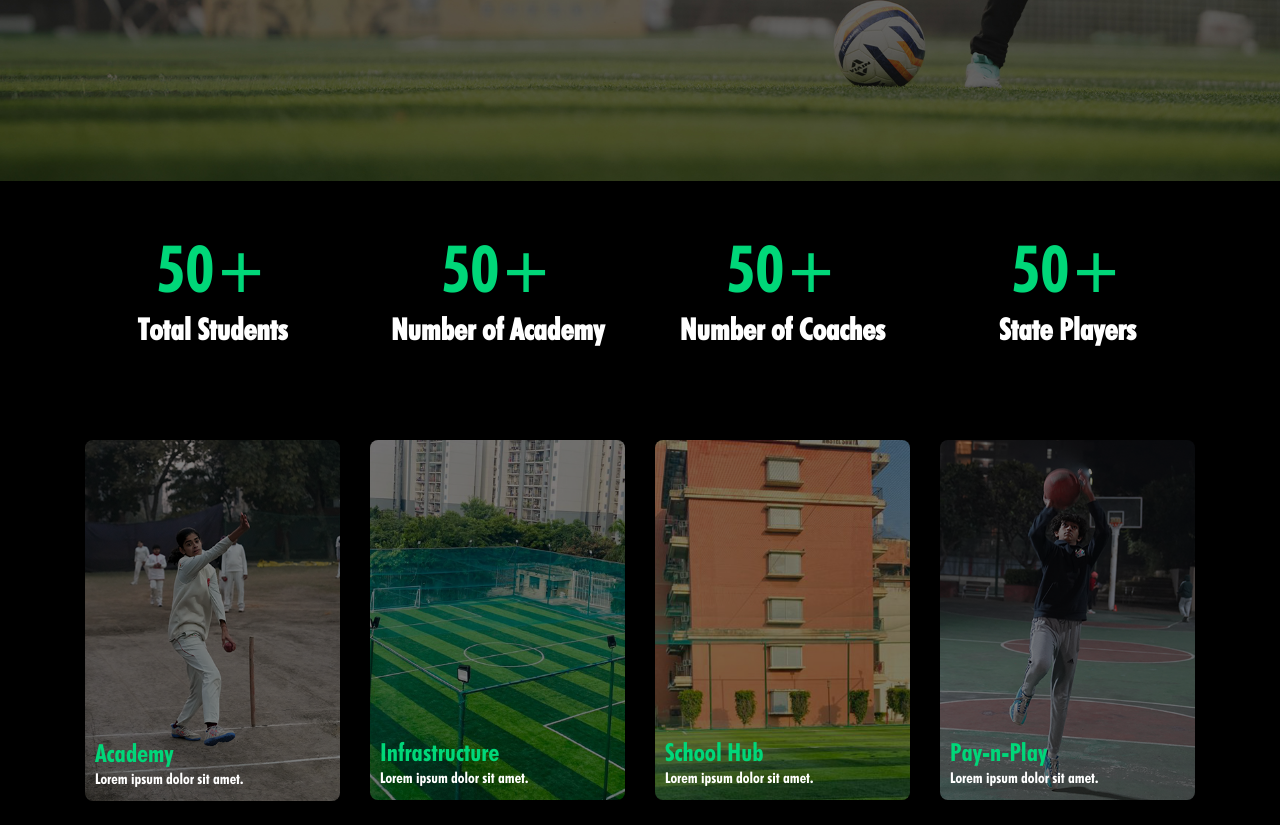
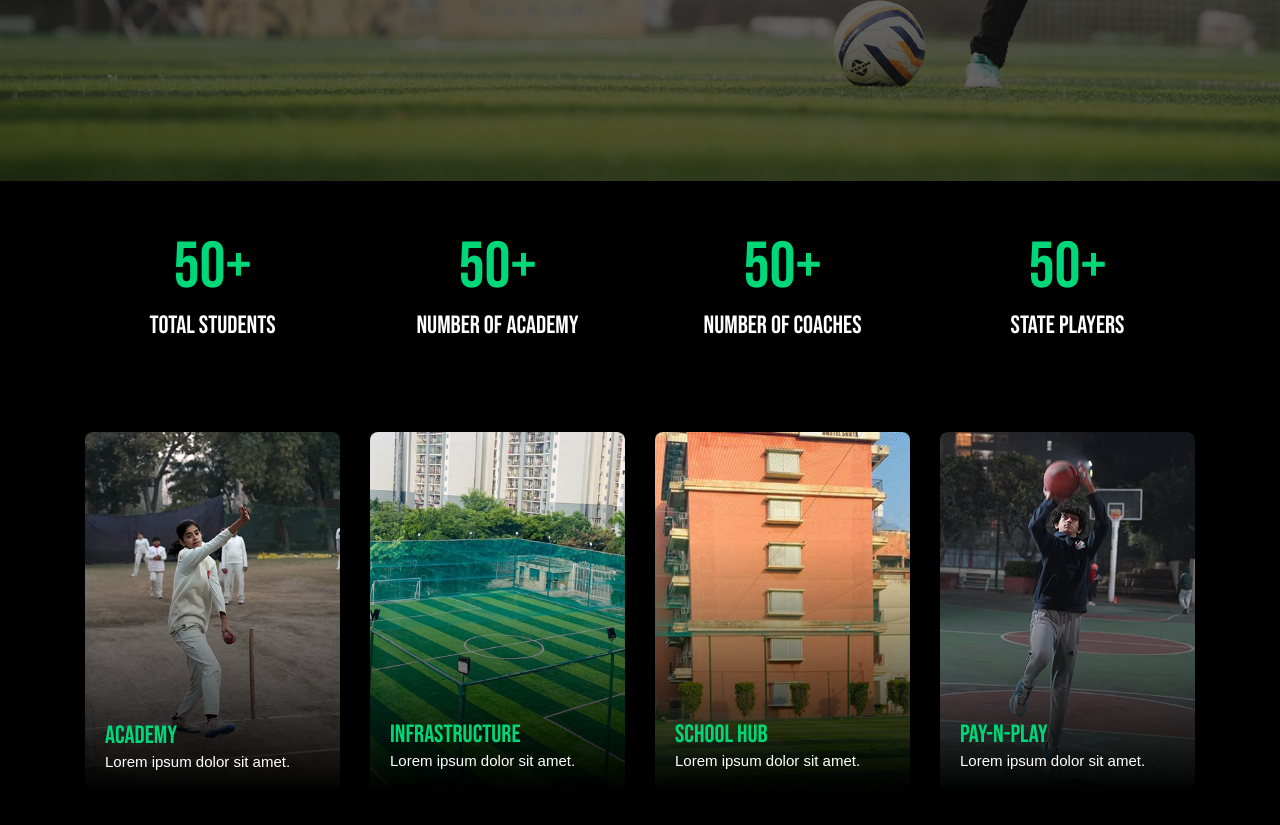
Before and after one commit to sahil98547/PushSport-new-page, a plain HTML site: page index.html in a window 1280 px wide. Shown: the part 486-1311 px from the top of the page. Drawn offline with nearby package versions, Linux system fonts and the light colour scheme.

Commit message:
overlay effect around the corer of the image

```diff
--- a/index.html
+++ b/index.html
@@ -5,15 +5,11 @@
     <meta charset="UTF-8">
     <meta name="viewport" content="width=device-width, initial-scale=1.0">
     <title>Push Sports</title>
+    <link rel="preconnect" href="https://fonts.googleapis.com">
+    <link rel="preconnect" href="https://fonts.gstatic.com" crossorigin>
+    <link href="https://fonts.googleapis.com/css2?family=Bebas+Neue&display=swap" rel="stylesheet">
     <link href="https://maxcdn.bootstrapcdn.com/bootstrap/4.5.2/css/bootstrap.min.css" rel="stylesheet">
     <link href="./style.css" rel="stylesheet">
-
-    <style>
-        @font-face {
-            font-family: fubutra;
-            src: url('./font/FUTURABC.TTF');
-        }
-    </style>
 </head>
 
 <body style="background-color: #000;">
--- a/style.css
+++ b/style.css
@@ -1,5 +1,5 @@
 *{
-    font-family: 'fubutra';
+    font-family: "Bebas Neue", sans-serif;
 }
 
 
@@ -8,7 +8,6 @@
     margin-top: 20px;
 }
 
-/* Stats Section */
 #stats h3 {
     font-size: 65px;
     color: #00d779;
@@ -17,16 +16,16 @@
 }
 
 #stats p {
-    font-size: 30px;
+    font-size: 25px;
     color: #fff;
-    font-weight: 700;
+    font-weight: 500;
 }
 
-/* Features Section */
 #features .image-container {
     position: relative;
     width: 100%;
     overflow: hidden;
+    box-sizing: border-box;
 }
 
 #features .image-container img {
@@ -40,7 +39,6 @@
     position: absolute;
     bottom: 0;
     width: 100%;
-
     color: white;
     text-align: center;
     padding: 10px;
@@ -49,6 +47,7 @@
     justify-content: flex-end;
     align-items: flex-start;
     height: 100%;
+    padding: 20px;
 }
 
 #features .overlay h5, #features .overlay p {
@@ -56,7 +55,6 @@
 }
 
 #features .overlay h5 {
-    font-family: 'fubutra';
     margin-top: 0.5rem;
     font-size: 25px;
     color: #00d779;
@@ -66,6 +64,7 @@
 #features .overlay p {
     font-size: 15px;
     font-weight: 400;
+    font-family: sans-serif;
 }
 
 
@@ -74,7 +73,8 @@
     position: absolute;
     left: 0;
     top: 0;
-    background: rgba(0, 0, 0, 0.5);
+    background: linear-gradient(180deg, transparent, 0, transparent 30%, #000);
+    /* background: rgba(0, 0, 0, 0.3); */
     width: 100%;
     height: 100%;
 }
```
